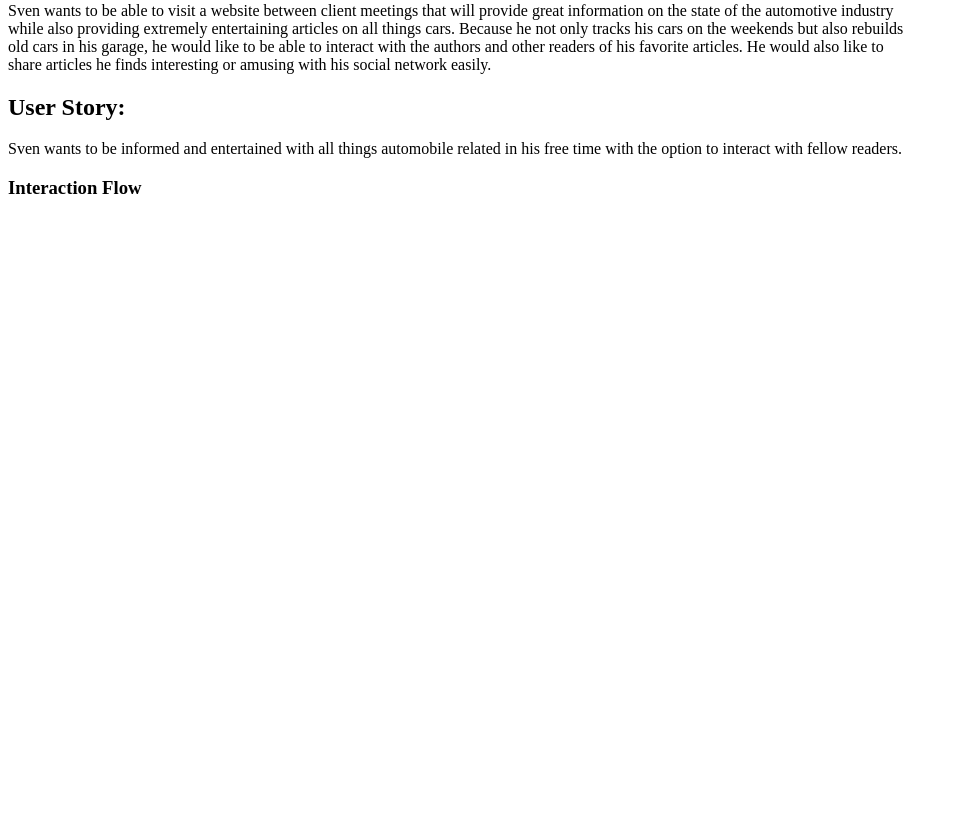
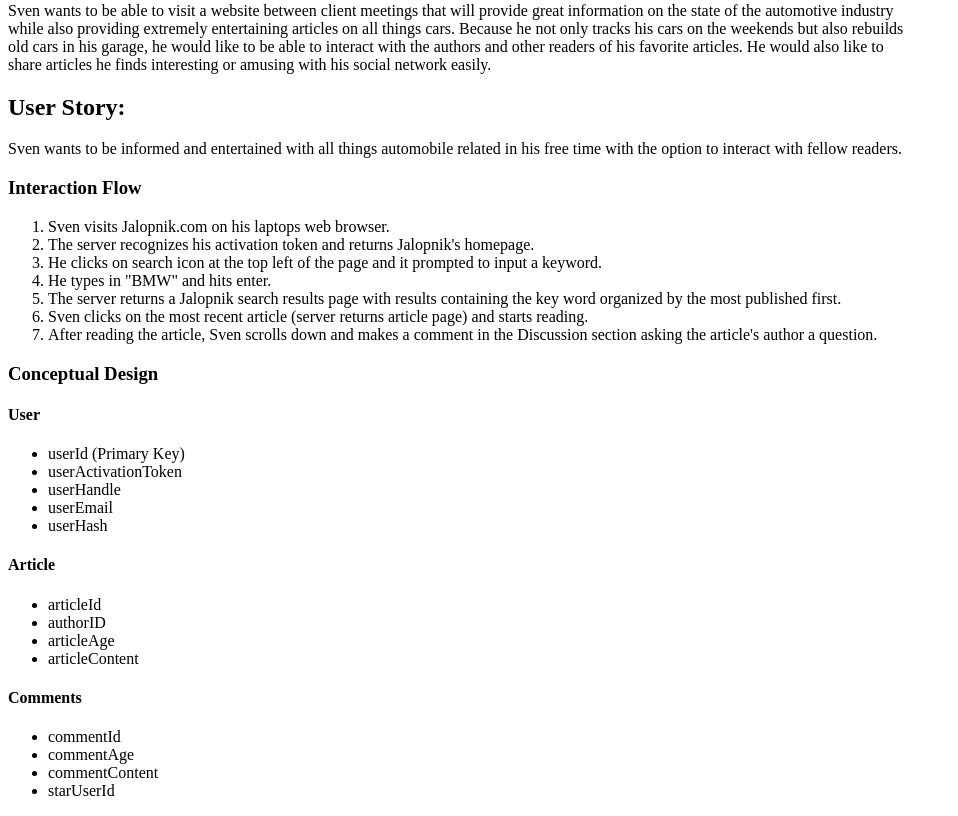
Before and after one commit to Dnakitare/data-design, a PHP site: page / in a window 1280 px wide. Shown: the part 1126-1942 px from the top of the page, without its empty margins (0-958 px from the left). Before the commit the page ends 1320 px from the top, so only its background shows below. Run offline with PHP 8.4, Linux system fonts and the light colour scheme.

Commit message:
Sven's Conceptual Model v 1

```diff
--- a/index.php
+++ b/index.php
@@ -51,4 +51,36 @@
 		<p>Sven wants to be informed and entertained with all things automobile related in his free time with the option to
 			interact with fellow readers.</p>
 		<h3>Interaction Flow</h3>
+		<ol>
+			<li>Sven visits Jalopnik.com on his laptops web browser.</li>
+			<li>The server recognizes his activation token and returns Jalopnik's homepage.</li>
+			<li>He clicks on search icon at the top left of the page and it prompted to input a keyword.</li>
+			<li>He types in "BMW" and hits enter.</li>
+			<li>The server returns a Jalopnik search results page with results containing the key word organized by the most published first.</li>
+			<li>Sven clicks on the most recent article (server returns article page) and starts reading.</li>
+			<li>After reading the article, Sven scrolls down and makes a comment in the Discussion section asking the article's author a question.</li>
+		</ol>
+		<h3>Conceptual Design</h3>
+		<h4>User</h4>
+		<ul>
+			<li>userId (Primary Key)</li>
+			<li>userActivationToken</li>
+			<li>userHandle</li>
+			<li>userEmail</li>
+			<li>userHash</li>
+		</ul>
+		<h4>Article</h4>
+		<ul>
+			<li>articleId</li>
+			<li>authorID</li>
+			<li>articleAge</li>
+			<li>articleContent</li>
+		</ul>
+		<h4>Comments</h4>
+		<ul>
+			<li>commentId</li>
+			<li>commentAge</li>
+			<li>commentContent</li>
+			<li>starUserId</li>
+		</ul>
 	</body>
```
Also changed, not shown: use-case.php (+7 -2 lines).
